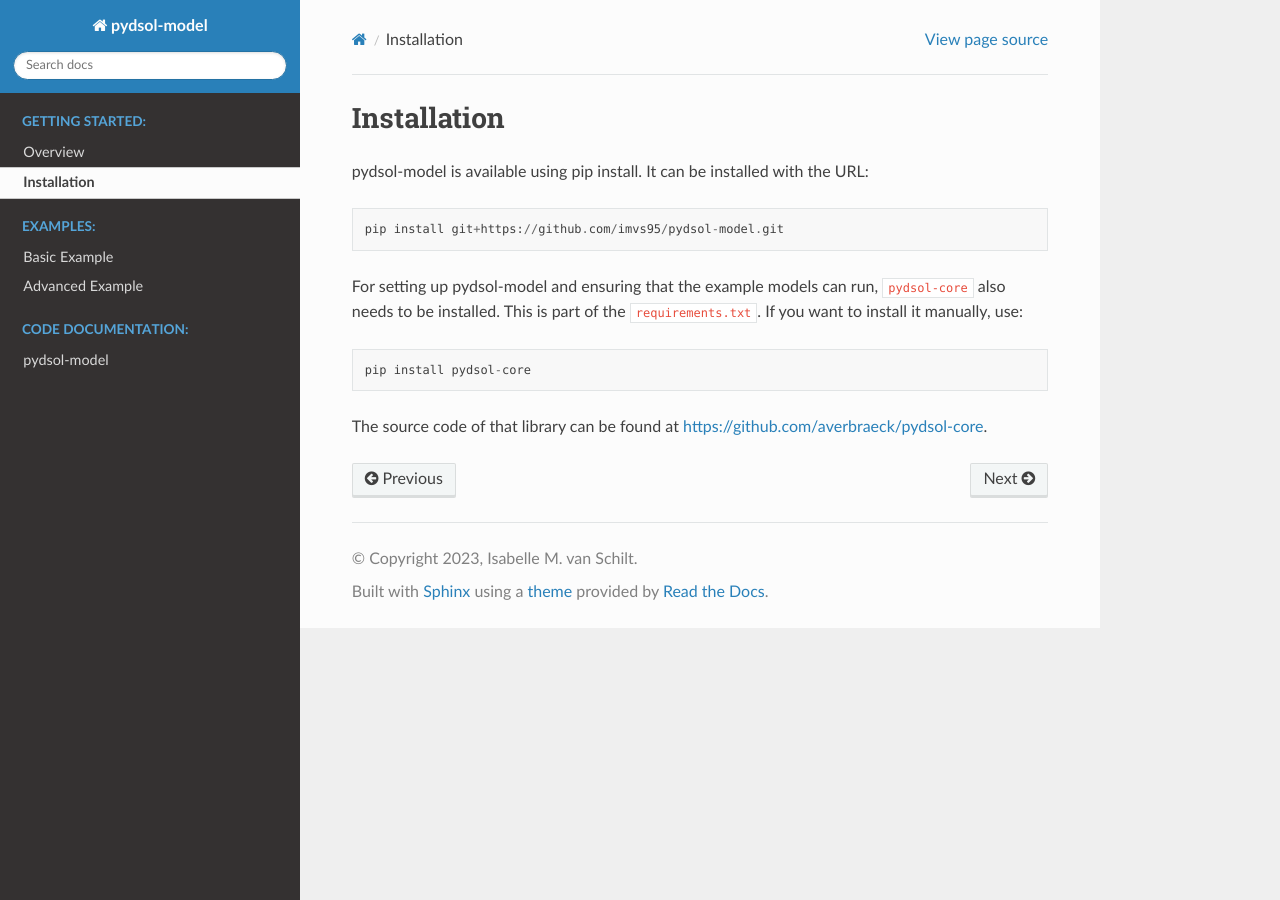
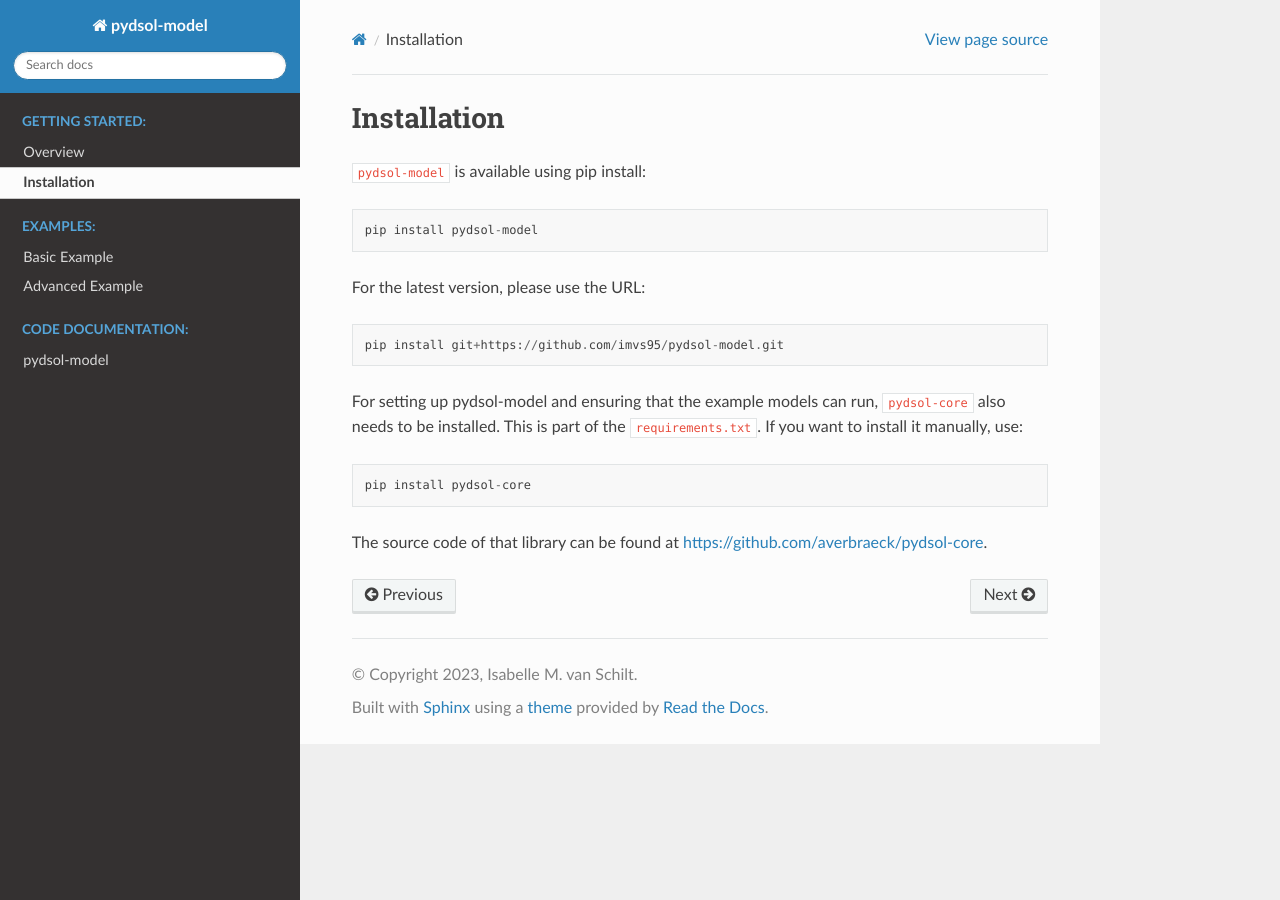
Before and after one commit to imvs95/pydsol-model, a Sphinx documentation site: the page built from docs/source/installation.rst, in a window 1280 px wide. Built offline with Sphinx 7.4.7 and the Read the Docs theme 2.0.0, drawn with Linux system fonts in a browser that asks for light colours.

Commit message:
update readme

```diff
--- a/docs/source/installation.rst
+++ b/docs/source/installation.rst
@@ -2,10 +2,14 @@
 Installation
 ===============
 
-pydsol-model is available using pip install. It can be installed with the URL::
+``pydsol-model`` is available using pip install::
 
- pip install git+https://github.com/imvs95/pydsol-model.git
+    pip install pydsol-model
 
+
+For the latest version, please use the URL::
+
+    pip install git+https://github.com/imvs95/pydsol-model.git
 
 For setting up pydsol-model and ensuring that the example models can run, ``pydsol-core`` also needs to be installed. This is part of the ``requirements.txt``.
 If you want to install it manually, use::
```
Also changed, not shown: 5 other files.
